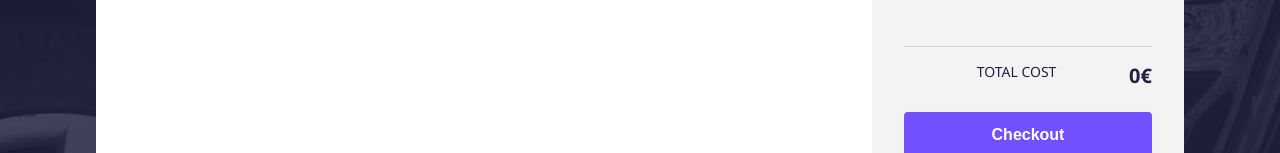
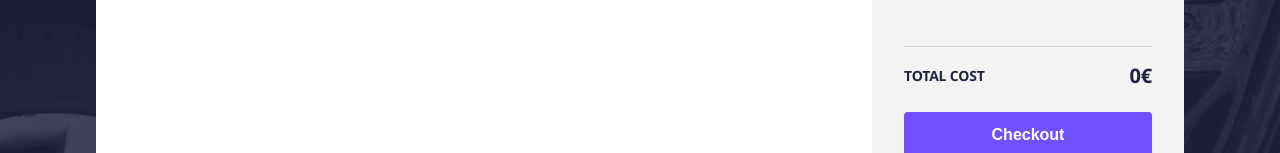
Before and after one commit to SiddharthMantri/cabify, a React (Create React App) app: page / in a window 1280 px wide. Shown: the part 526-679 px from the top of the page. Built offline with nearby package versions, Linux system fonts and the light colour scheme.

Commit message:
Restructured app

```diff
--- a/src/components/modal/index.js
+++ b/src/components/modal/index.js
@@ -1,4 +1,4 @@
-import React, { useContext, useEffect, Fragment } from 'react';
+import React, { Fragment, useContext } from 'react';
 import { Context } from '../../store/context';
 
 
@@ -30,8 +30,8 @@ const Modal = props => {
                                 {data.name}
                             </span>
                             <span className="product-price">
-                                {data.price}€
-                        </span>
+                                {data.price} €
+                            </span>
                         </h1>
                         <p className="product-detail-para">
                             Lorem ipsum dolor sit amet, consectetur adipiscing elit, sed do eiusmod tempor incididunt ut
--- a/src/components/shopping-cart/index.js
+++ b/src/components/shopping-cart/index.js
@@ -3,8 +3,7 @@ import ProductList from './product-list';
 
 
 
-const ShoppingCart = props => {
-    return (
+const ShoppingCart = props => (
     <section className="products">
         <h1 className="main">Shopping cart</h1>
         <ul className="products-list tableHead">
@@ -18,5 +17,4 @@ const ShoppingCart = props => {
         <ProductList />
     </section>
 )
-}
 export default ShoppingCart
--- a/src/components/shopping-cart/product-list/index.js
+++ b/src/components/shopping-cart/product-list.js
@@ -1,6 +1,6 @@
 import React, { useContext } from 'react';
-import { Context } from '../../../store/context'
-import ProductRow from '../product-row';
+import { Context } from '../../store/context'
+import ProductRow from './product-row';
 
 const ProductList = props => {
     const { state: { products = [] } } = useContext(Context);
--- a/src/components/shopping-cart/product-row/index.js
+++ b/src/components/shopping-cart/product-row.js
@@ -1,10 +1,12 @@
 import React, { useContext, useState } from 'react';
-import { Context } from '../../../store/context';
+import { Context } from '../../store/context';
 
 
 const ProductRow = ({ name, price, code, imgUrl }) => {
     const { state, modal: { setOpen = ()=>{}, setData = ()=>{} } } = useContext(Context);
     let { scan, cart = {}, remove, addByQuantity } = state;
+
+
     let contextQty = cart[code] ? cart[code].qty : 0;
     const [qty, setQty] = useState(contextQty);
     const productInCart = cart[code] ? cart[code] : {};
@@ -37,6 +39,8 @@ const ProductRow = ({ name, price, code, imgUrl }) => {
         setOpen(true);
         setData({name, price, code, imgUrl});
     }
+
+
     return (
         <li className="product row">
             <div className="col-product">
--- a/src/components/summary/index.js
+++ b/src/components/summary/index.js
@@ -34,12 +34,10 @@ const Summary = props => {
                 </div>
             }
             <div className="summary-total wrapper">
-                <ul>
-                    <li>
-                        <span className="summary-total-cost">Total cost</span>
-                        <span className="summary-total-price">{grossTotal}€</span>
-                    </li>
-                </ul>
+                <h1 className="summary-total-cost">
+                    <span>Total Cost</span>
+                    <span className="summary-total-price">{grossTotal}€</span>
+                </h1>
                 <button type="submit">Checkout</button>
             </div>
         </aside>
--- a/src/main.css
+++ b/src/main.css
@@ -208,6 +208,7 @@ h2,
   line-height: 17px;
 }
 
+
 .product h1 {
   font-size: 16px;
   line-height: 24px;
@@ -218,6 +219,13 @@ h2,
 .summary-total-price {
   font-size: 20px;
   line-height: 25px;
+}
+.summary-total-cost{
+  line-height: 25px;
+  text-align: left;
+}
+.summary-total-price {
+  float: right;
 }
 
 h2 {
```
Lines whose indentation alone changed are shown as unchanged.
